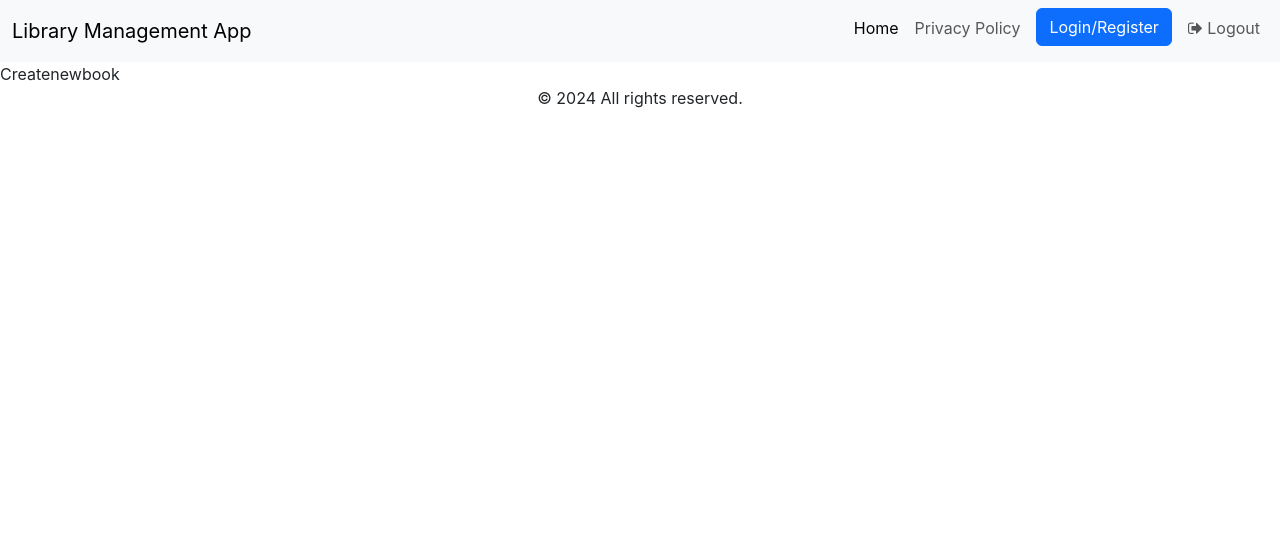
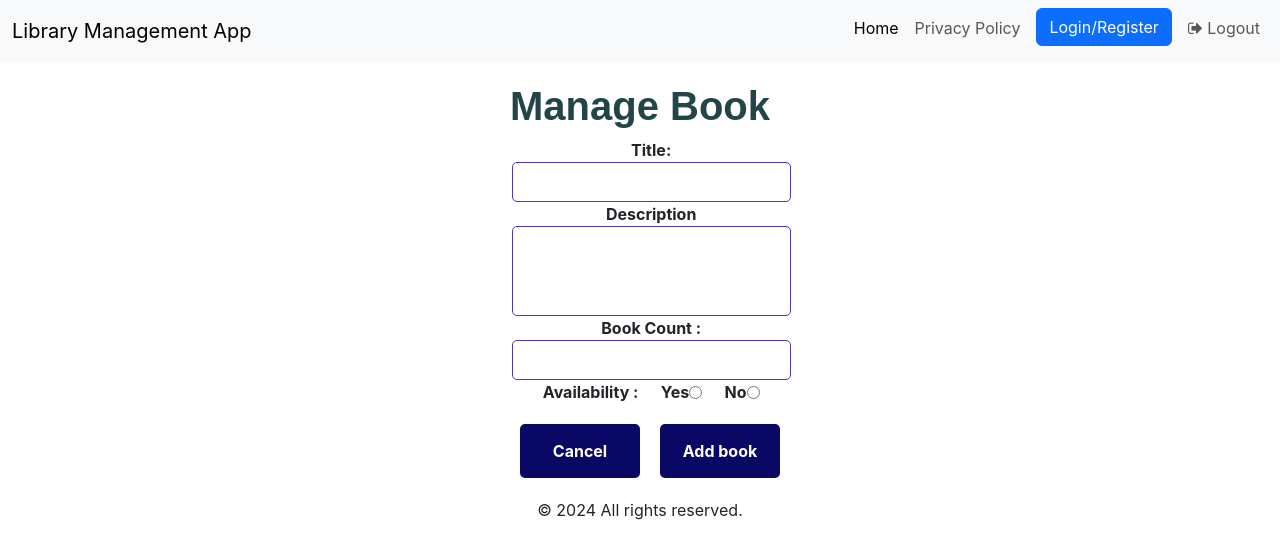
Before and after one commit to frex-arup/library-mgmt-react, a React (Create React App) app: page /Createnewbook in a window 1280 px wide. Shown: the top 558 px of the page. Built offline with nearby package versions, Linux system fonts and the light colour scheme.

Commit message:
createnewbook page create by srijeet

```diff
--- a/src/App.css
+++ b/src/App.css
@@ -203,3 +203,62 @@ tr,th,thead,td{
       width: 90%;
     }
   }
+
+
+
+
+  .manage{
+    width: 100%;
+    height: 100%;
+    text-align: center;
+    }
+
+    .manage{
+        width:100%;
+        height: auto;
+        text-align:left;
+
+    }
+
+    .mbook{
+        font-family: sans-serif;
+        font-weight: bold;
+        margin-top: 20px;
+        /* margin-left: 80px; */
+        color: rgb(34, 69, 71);
+    }
+    .form-group label {
+        display: block;
+        font-weight: bold;
+        margin-left: 2%;
+    }
+    .form-group input[type="text"],
+        .form-group select {
+            width: 25%;
+            margin-left: 2%;
+            height: 40px;
+            border: 1px solid #4c39b9;
+            border-radius: 5px;
+            color: #061d35;
+            font-size:medium;
+        }
+    #desp{
+        height: 90px;
+
+    }
+    .btnn {
+        width: 120px;
+        margin-top: 20px;
+        margin-left:20px;
+        margin-bottom: 20px;
+        background-color: rgb(9, 9, 101);
+        color: #fff;
+        border: none;
+        padding:15px;
+        border-radius:5px;
+        cursor: pointer;
+        font-weight: bold;
+    }
+    .btnn:hover {
+        background-color: #0056b3;
+    }
--- a/src/pages/Createnewbook.jsx
+++ b/src/pages/Createnewbook.jsx
@@ -2,7 +2,44 @@ import React from 'react'
 
 const Createnewbook = () => {
   return (
-    <div>Createnewbook</div>
+    <div>
+      <>
+      <div className="container">
+  <div className="row" style={{textAlign:'center'}}>
+
+      <div className="book">
+        <div className="manage">
+          <form className="form " style={{textAlign:'center'}}>
+            <h1 className="mbook"style={{textAlign:'center'}} >Manage Book</h1>
+            <div className="form-group">
+              <label htmlFor="fullname">Title:</label>
+              <input type="text" id="bookt" name="bookt" required />
+            </div>
+            <div className="form-group">
+              <label htmlFor="desp">Description</label>
+              <input type="text" id="desp" name="desp" required />
+            </div>
+            <div className="form-group">
+              <label htmlFor="fullname">Book Count :</label>
+              <input type="text" id="count" name="count" required />
+            </div>
+            <div className="form-group" style={{display:'flex',justifyContent:'center',alignItems:'center'}}>
+              <label htmlFor="subject">Availability :</label>
+              <label htmlFor="Yes">Yes</label>
+              <input type="radio" id="y" name="Yes" defaultValue="yes" required />
+              <label htmlFor="No">No</label>
+              <input type="radio" id="n" name="No" defaultValue="no" required />
+            </div>
+          </form></div>
+        <button type="cancel" className="btnn">Cancel</button>
+        <button type="add" className="btnn">Add book</button>
+      </div>
+
+  </div>
+</div>
+
+      </>
+    </div>
   )
 }
 
```
